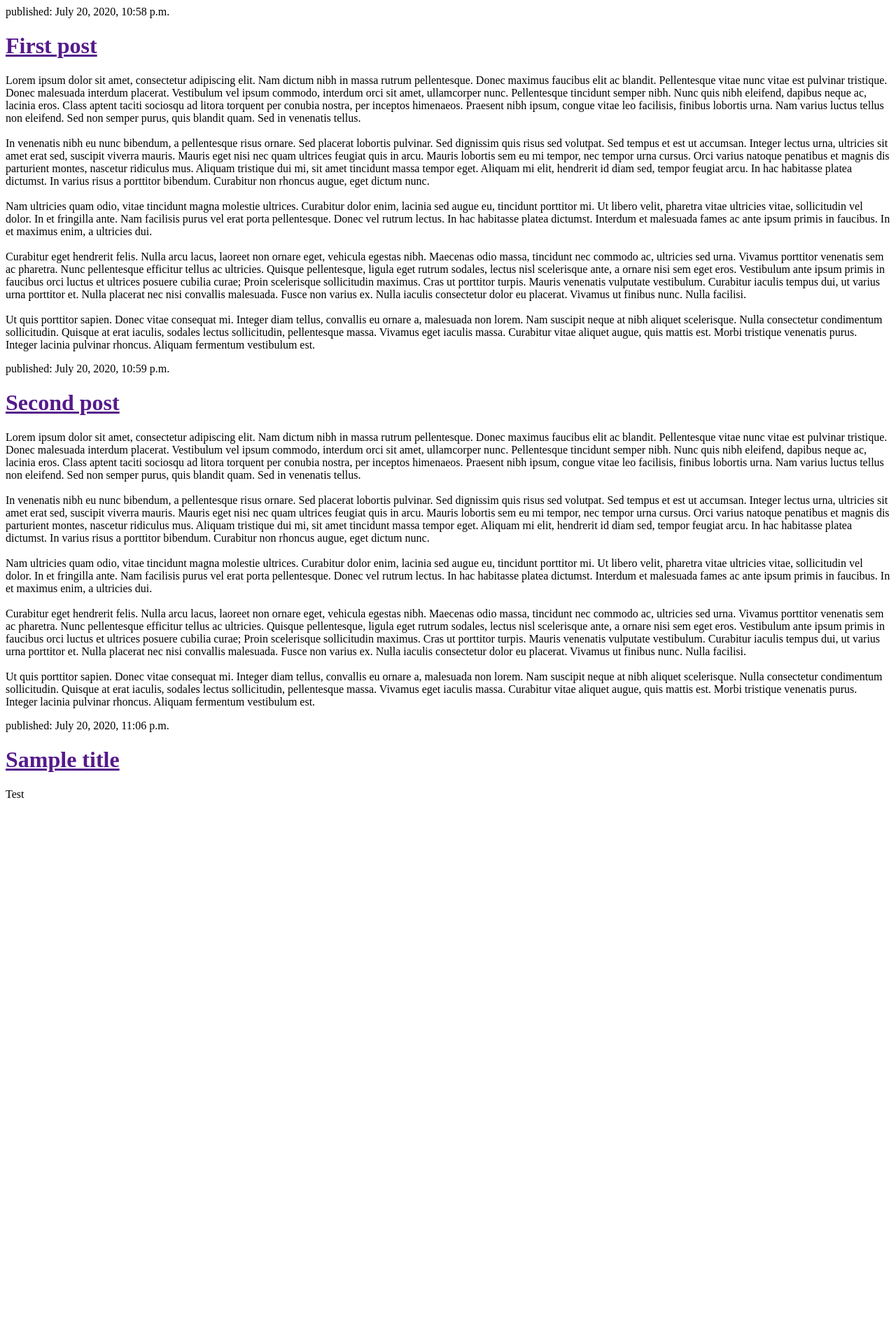
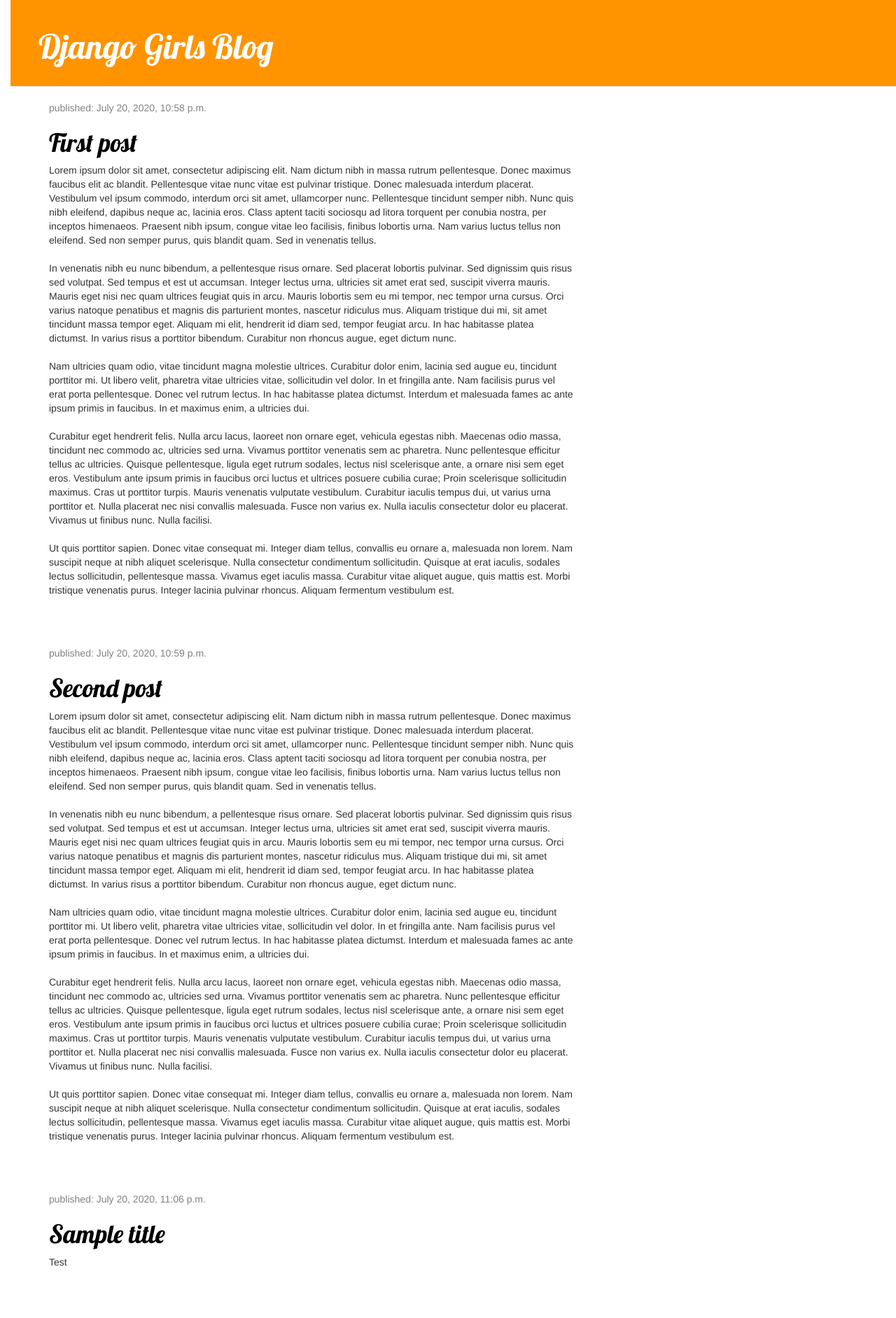
Before and after one commit to w00ing/piro13_djangogirls, a Django app: page / in a window 1280 px wide. Shown: the whole page at 70% size. Before the commit the page ends 1140 px from the top, so only its background shows below. Run offline with Django 3.2, Linux system fonts and the light colour scheme; data comes from the database, SQL or seed files in the repository; some libraries are stand-ins or nearby versions.

Commit message:
CSS - 예쁘게 만들기

```diff
--- /dev/null
+++ b/blog/static/css/blog.css
@@ -0,0 +1,65 @@
+h1 a {
+  color: #fca205;
+  font-family: "Lobster";
+}
+
+body {
+  padding-left: 15px;
+}
+
+.page-header {
+  background-color: #ff9400;
+  margin-top: 0;
+  padding: 20px 20px 20px 40px;
+}
+
+.page-header h1,
+.page-header h1 a,
+.page-header h1 a:visited,
+.page-header h1 a:active {
+  color: #ffffff;
+  font-size: 36pt;
+  text-decoration: none;
+}
+
+.content {
+  margin-left: 40px;
+}
+
+h1,
+h2,
+h3,
+h4 {
+  font-family: "Lobster", cursive;
+}
+
+.date {
+  color: #828282;
+}
+
+.save {
+  float: right;
+}
+
+.post-form textarea,
+.post-form input {
+  width: 100%;
+}
+
+.top-menu,
+.top-menu:hover,
+.top-menu:visited {
+  color: #ffffff;
+  float: right;
+  font-size: 26pt;
+  margin-right: 20px;
+}
+
+.post {
+  margin-bottom: 70px;
+}
+
+.post h1 a,
+.post h1 a:visited {
+  color: #000000;
+}
--- a/blog/templates/blog/post_list.html
+++ b/blog/templates/blog/post_list.html
@@ -1,14 +1,31 @@
+{% load static %}
 <html>
     <head>
         <title>Django Girls blog</title>
+        <link rel="stylesheet" href="//maxcdn.bootstrapcdn.com/bootstrap/3.2.0/css/bootstrap.min.css">
+        <link rel="stylesheet" href="//maxcdn.bootstrapcdn.com/bootstrap/3.2.0/css/bootstrap-theme.min.css">
+        <link rel="stylesheet" href="{% static 'css/blog.css' %}">
+        <link href="//fonts.googleapis.com/css?family=Lobster&subset=latin,latin-ext" rel="stylesheet" type="text/css">
     </head>
     <body>
-        {% for post in posts %}
-        <div>
-            <p>published: {{ post.published_date }}</p>
-            <h1><a href="">{{ post.title }}</a></h1>
-            <p>{{ post.text|linebreaksbr }}</p>
+        <div class="page-header">
+            <h1><a href="/">Django Girls Blog</a></h1>
         </div>
-        {% endfor %}
+        <div class="content container">
+            <div class="row">
+                <div class="col-md-8">
+                    {% for post in posts %}
+                        <div class="post">
+                            <div class="date">
+                                <p>published: {{ post.published_date }}</p>
+                            </div>
+                            <h1><a href="">{{ post.title }}</a></h1>
+                            <p>{{ post.text|linebreaksbr }}</p>
+                        </div>
+                    {% endfor %}
+                </div>
+            </div>
+        </div>
+
     </body>
 </html>
```
Also changed, not shown: blog/views.py (line endings or trailing spaces).
